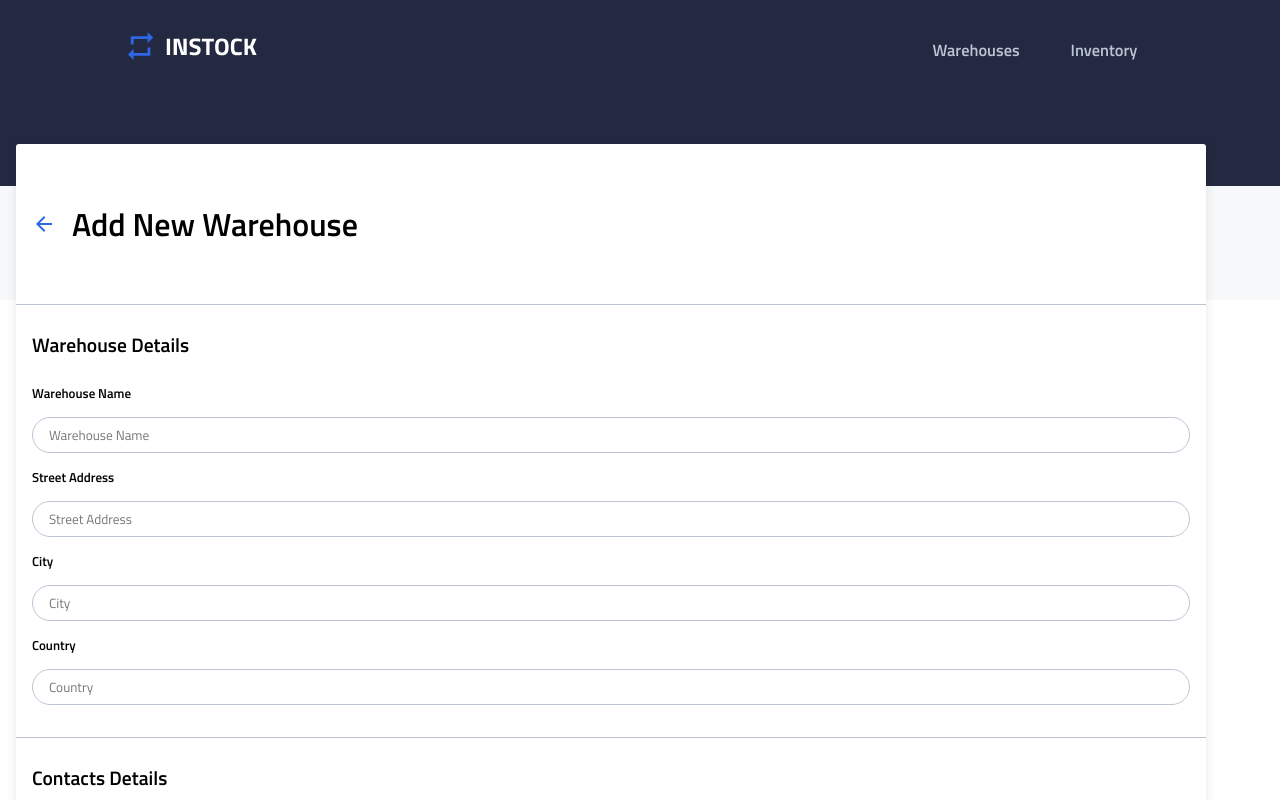
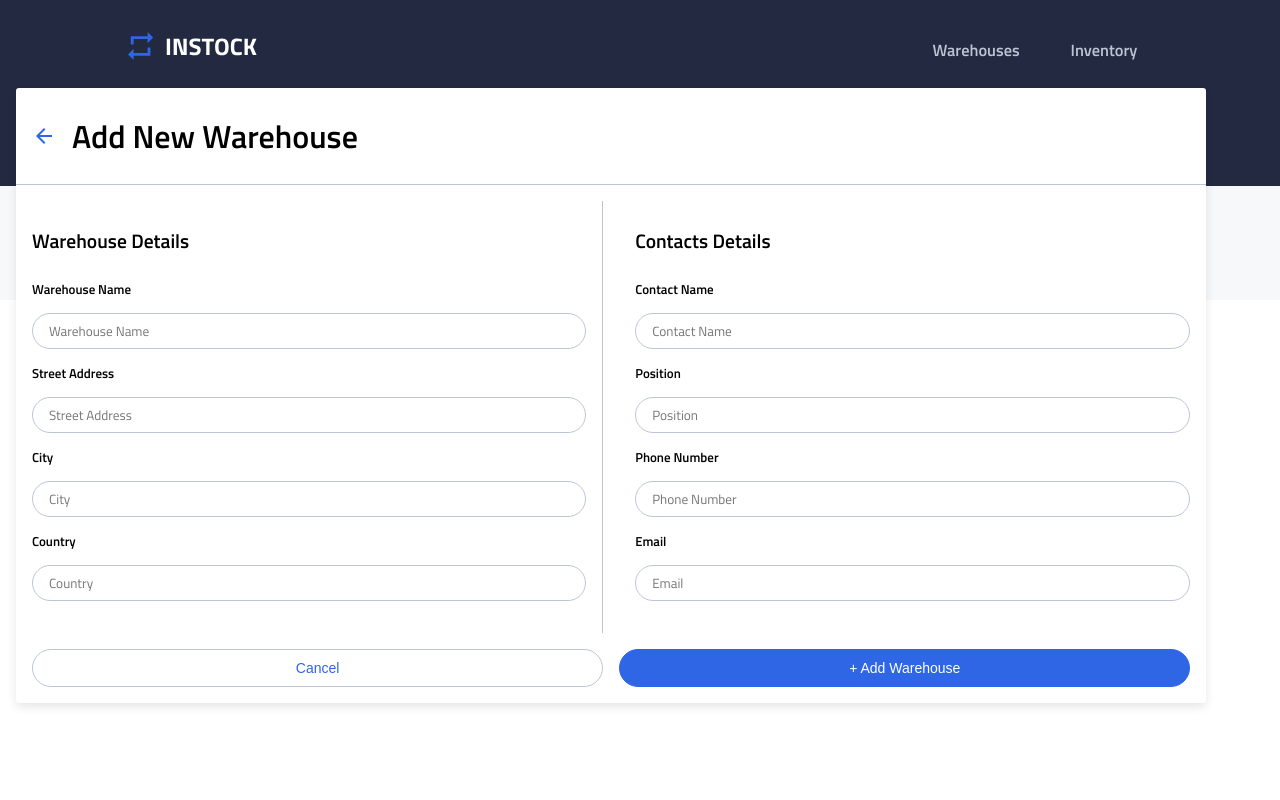
Before and after one commit to reymaa19/InStock-client, a React (Vite) app: page /addnewwarehouse in a window 1280 px wide. Shown: the top 800 px of the page. Built offline with nearby package versions, Linux system fonts and the light colour scheme; no server answers; the HTML template or start-up script is replaced by a standard one.

Commit message:
Update Tablet response styles

```diff
--- a/src/components/AddNewWarehouse/AddNewWarehouse.jsx
+++ b/src/components/AddNewWarehouse/AddNewWarehouse.jsx
@@ -11,6 +11,7 @@ function AddNewWarehouse() {
       </div>
 
       <form className="details">
+        <div className="details__container">
         <div className="details__address">
             <h2 className="details__adress-name">Warehouse Details</h2>
             <label htmlFor="warehouse" className="details__address-label">Warehouse Name</label>
@@ -34,6 +35,7 @@ function AddNewWarehouse() {
             <label htmlFor="Email"className="details__contacts-name">Email</label>
             <input type="text" id="Email" name="Email" placeholder="Email" className="details__contacts-input"/>
         </div>
+        </div>
         <div className="details__button">
         <button type="submit" className="details__button-cancel">Cancel</button>
         <button type="submit" className="details__button-submit">+ Add Warehouse</button>
--- a/src/components/AddNewWarehouse/AddNewWarehouse.scss
+++ b/src/components/AddNewWarehouse/AddNewWarehouse.scss
@@ -14,23 +14,43 @@
   margin-left: 1rem;
   box-shadow: 0px 4px 10px rgba(0, 0, 0, 0.1);
   line-height: $m-h1-line-height;
+
+  @include tablet{
+    top: 5.5rem;
+
+}
   &__header {
     display: flex;
     gap: 1rem;
     border-bottom: 0.0625rem solid $Cloud;
     width: 100%;
     padding: 1rem;
+
   }
   &__title {
     font-weight: $font-weight-semi-bold600;
     font-size: 2.5;
     line-height: 8rem;
+    @include tablet{
+        line-height: 4rem;
+    }
   }
   .details {
     display: flex;
     flex-direction: column;
     font-size: $m-h2-text-size;
     line-height: $m-h2-line-height;
+    &__container{
+     @include tablet{
+        padding-top:1rem;
+        display: flex;
+        flex-direction: row;
+        width:100%;
+
+
+    }
+    }
+
     &__address {
       display: flex;
       flex-direction: column;
@@ -39,6 +59,11 @@
       font-size: $m-p2-text-size;
       padding: 1rem;
       padding-bottom: 2rem;
+      @include tablet{
+        width: 50%;
+        border-bottom:none;
+        border-right: 0.06125rem solid $Cloud;
+      }
 
 
       &-name {
@@ -64,6 +89,10 @@
       font-size: $m-p2-text-size;
       padding: 1rem;
       padding-bottom: 2rem;
+      @include tablet{
+        width: 50%;
+        border-bottom:none;
+      }
 
 
       &-title {
```
